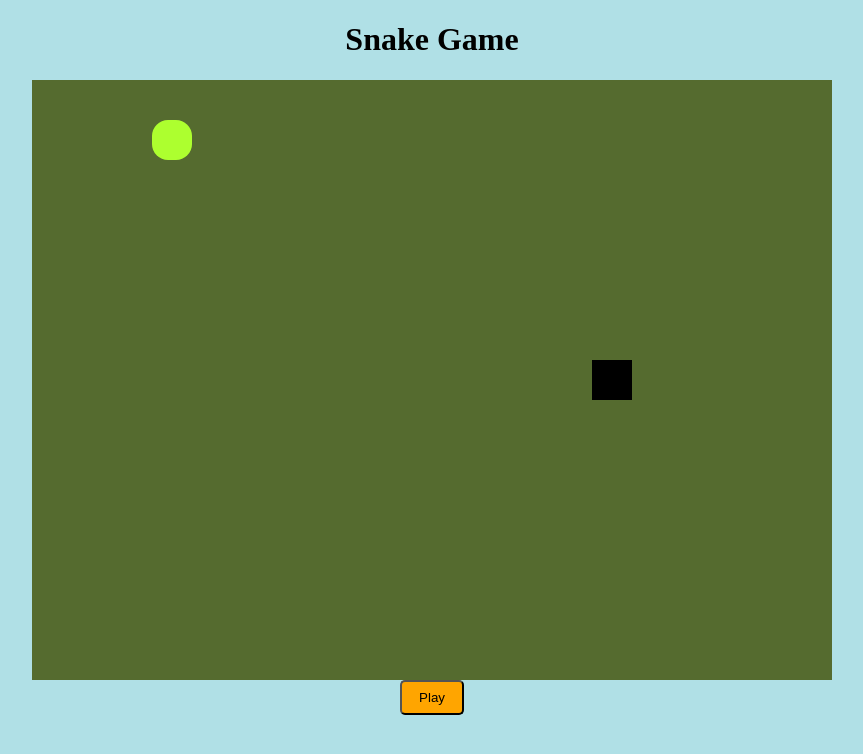
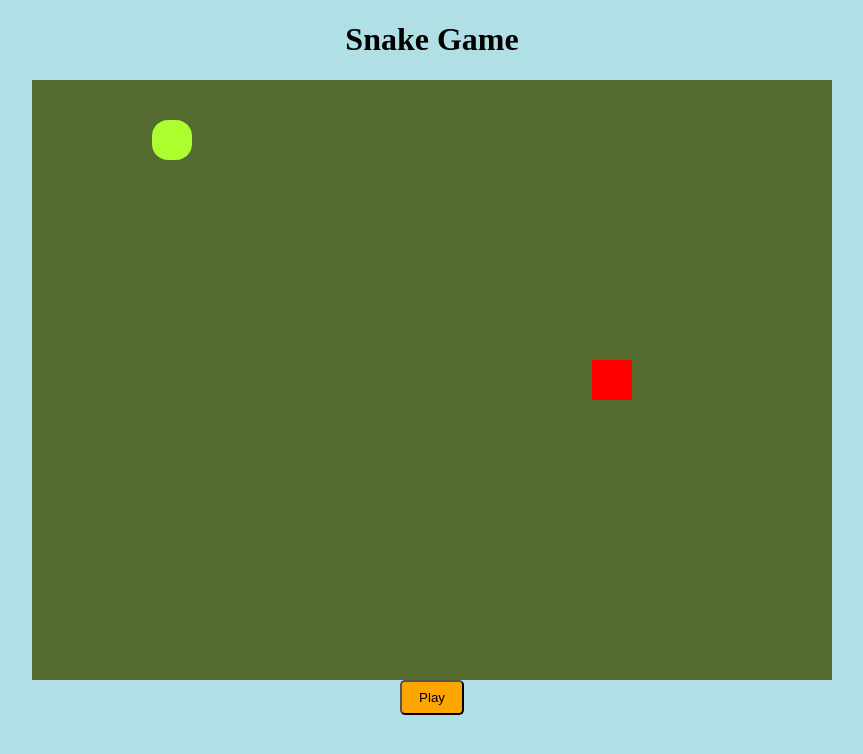
Before and after one commit to suryapratapsingh26/snake-game, a React app in the folder frontend/: page / in a window 1280 px wide. Shown: the top 754 px of the page, without its empty margins (208-1071 px from the left). Built offline with nearby package versions, Linux system fonts and the light colour scheme; the HTML template or start-up script is replaced by a standard one.

Commit message:
Add game over on snake self-collision

```diff
--- a/frontend/src/Board/Board.jsx
+++ b/frontend/src/Board/Board.jsx
@@ -8,6 +8,7 @@ function Board({ boardSize, snake, foodPosition }) {
         <Cell
           key={index}
           isSnake={snake.includes(index)}
+          isHead={index === snake[0]}
           isFood={index === foodPosition}
         />
       ))}
--- a/frontend/src/Cell/Cell.jsx
+++ b/frontend/src/Cell/Cell.jsx
@@ -2,10 +2,10 @@ import Snake from "../Snake/Snake";
 import Food from "../Food/Food";
 import "./Cell.css";
 
-function Cell({ isSnake, isFood }) {
+function Cell({ isSnake, isHead, isFood }) {
   return (
     <div className="cell">
-      {isSnake && <Snake />}
+      {isSnake && <Snake isHead={isHead} />}
       {isFood && <Food />}
     </div>
   );
--- a/frontend/src/Snake/Snake.css
+++ b/frontend/src/Snake/Snake.css
@@ -3,3 +3,7 @@
   height: 100%;
   background-color: black;
 }
+
+.snake-head {
+  background-color: red;
+}
--- a/frontend/src/Snake/Snake.jsx
+++ b/frontend/src/Snake/Snake.jsx
@@ -1,7 +1,7 @@
 import "./Snake.css";
 
-function Snake() {
-  return <div className="snake"></div>;
+function Snake({ isHead }) {
+  return <div className={isHead ? "snake snake-head" : "snake"}></div>;
 }
 
 export default Snake;
```
